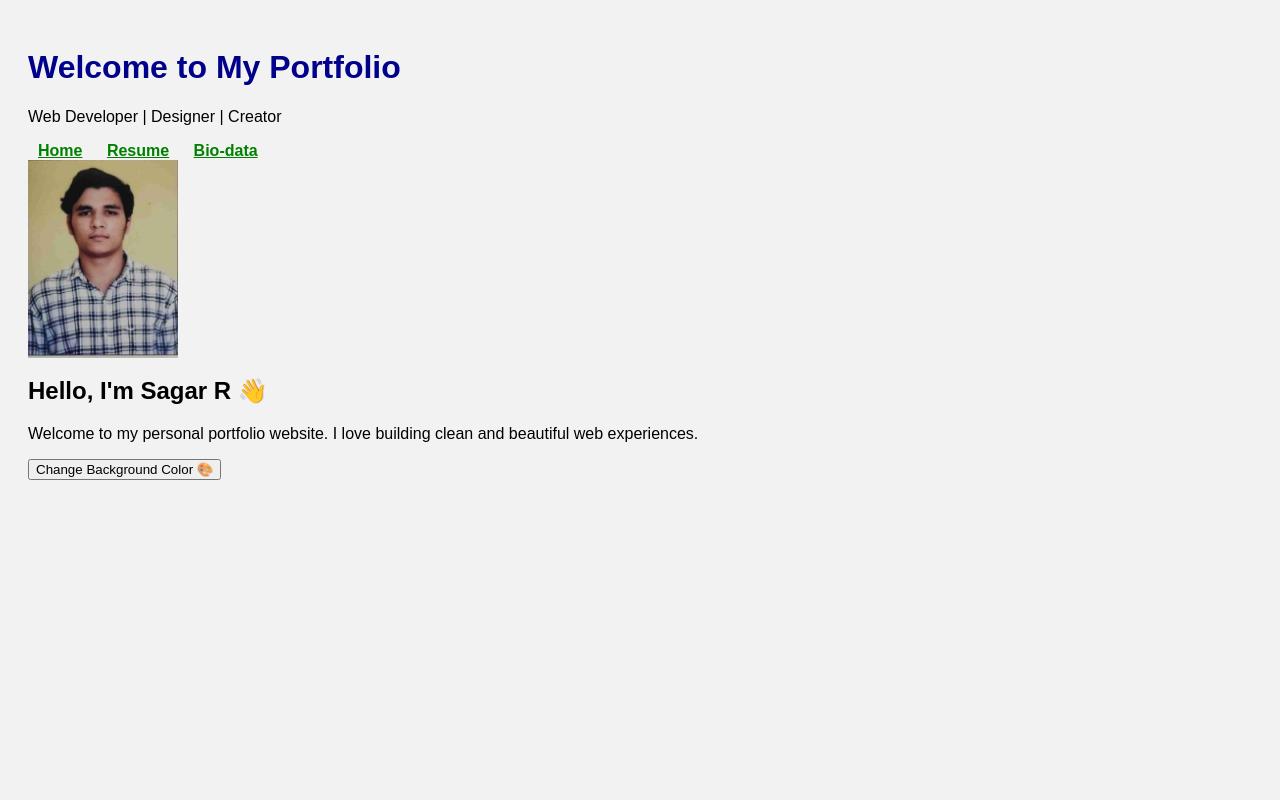
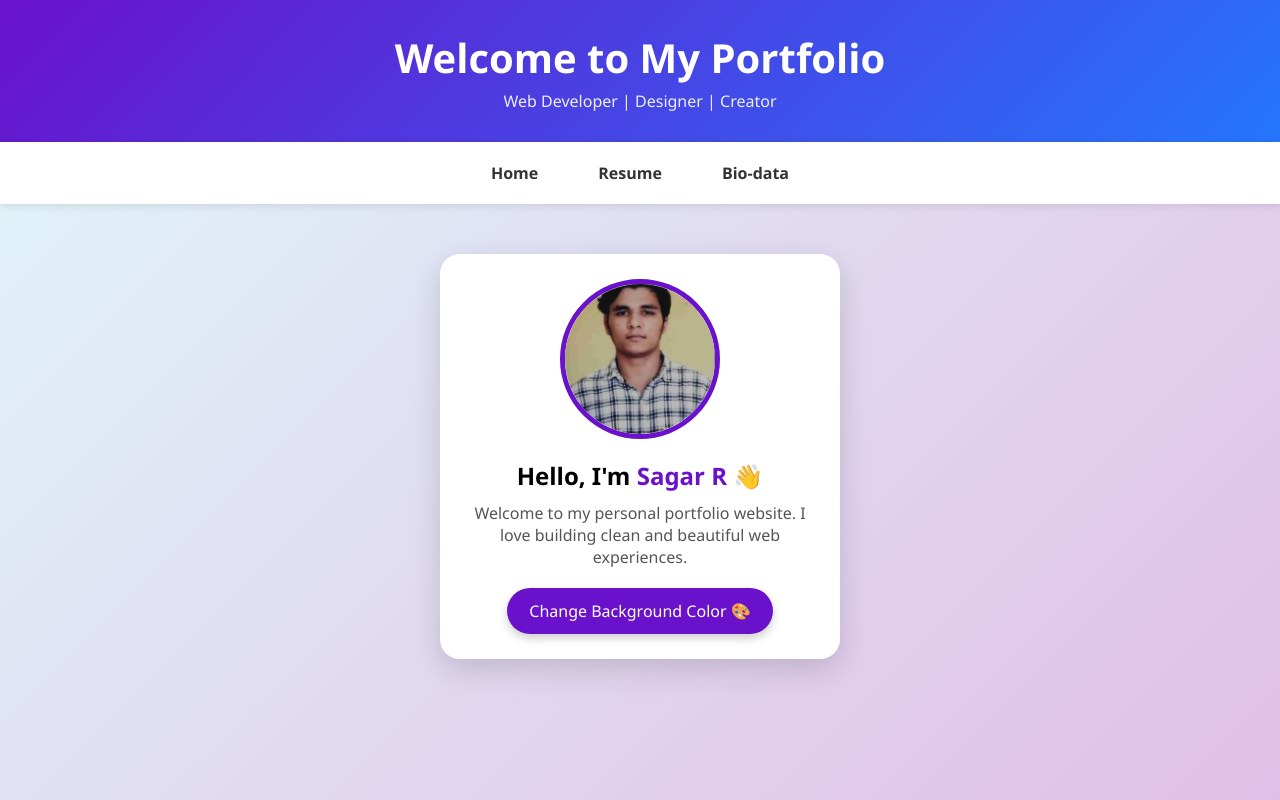
Before and after one commit to Sagar2005-bit/mywebsite, a plain HTML site: page index.html in a window 1280 px wide. Drawn offline with Linux system fonts and the light colour scheme.

Commit message:
Update style.css

```diff
--- a/css/style.css
+++ b/css/style.css
@@ -1,26 +1,117 @@
-body {
-    font-family: Arial;
-    background-color: #f2f2f2;
-    padding: 20px;
+* {
+    margin: 0;
+    padding: 0;
+    box-sizing: border-box;
+    font-family: 'Segoe UI', Tahoma, Geneva, Verdana, sans-serif;
 }
 
-h1 {
-    color: darkblue;
-}
-.profile-img {
-    width: 150px;    /* change this value to the desired width */
-    height: auto;    /* preserves aspect ratio */
-    max-width: 100%; /* keeps it responsive on small screens */
-    display: block;
+body {
+    background: linear-gradient(135deg, #e0f7fa, #e1bee7);
+    min-height: 100vh;
+    transition: background 0.5s ease;
 }
 
-nav a {
-    margin: 10px;
-    color: green;
-    font-weight: bold;
+/* Header */
+.main-header {
+    background: linear-gradient(135deg, #6a11cb, #2575fc);
+    color: white;
+    text-align: center;
+    padding: 30px 15px;
+    box-shadow: 0 4px 10px rgba(0,0,0,0.2);
 }
 
-table {
+.title {
+    font-size: 2.5rem;
+    margin-bottom: 5px;
+}
+
+.subtitle {
+    font-size: 1rem;
+    opacity: 0.9;
+}
+
+/* Navbar */
+.navbar {
+    display: flex;
+    justify-content: center;
+    background: #ffffff;
+    padding: 12px;
+    box-shadow: 0 2px 8px rgba(0,0,0,0.1);
+}
+
+.navbar a {
+    text-decoration: none;
+    color: #333;
+    font-weight: 600;
+    margin: 0 15px;
+    padding: 8px 15px;
+    border-radius: 20px;
+    transition: 0.3s ease;
+}
+
+.navbar a:hover {
+    background: #6a11cb;
+    color: white;
+}
+
+/* Home Section */
+.home {
+    display: flex;
+    justify-content: center;
+    align-items: center;
+    padding: 50px 20px;
+}
+
+.profile-card {
     background: white;
-    padding: 10px;
+    max-width: 400px;
+    width: 100%;
+    padding: 25px;
+    text-align: center;
+    border-radius: 20px;
+    box-shadow: 0 10px 30px rgba(0,0,0,0.15);
+    animation: fadeIn 1s ease;
 }
+
+.profile-img {
+    width: 160px;
+    height: 160px;
+    object-fit: cover;
+    border-radius: 50%;
+    border: 5px solid #6a11cb;
+    margin-bottom: 15px;
+}
+
+.profile-card h2 span {
+    color: #6a11cb;
+}
+
+.profile-card p {
+    font-size: 1rem;
+    color: #555;
+    margin: 10px 0 20px;
+}
+
+/* Button */
+#changeColorBtn {
+    background: #6a11cb;
+    color: white;
+    border: none;
+    padding: 12px 22px;
+    font-size: 1rem;
+    border-radius: 30px;
+    cursor: pointer;
+    box-shadow: 0 4px 10px rgba(0,0,0,0.2);
+    transition: 0.3s ease;
+}
+
+#changeColorBtn:hover {
+    background: #2575fc;
+    transform: scale(1.05);
+}
+
+/* Animation */
+@keyframes fadeIn {
+    from { opacity: 0; transform: translateY(20px); }
+    to { opacity: 1; transform: translateY(0); }
+}
```
